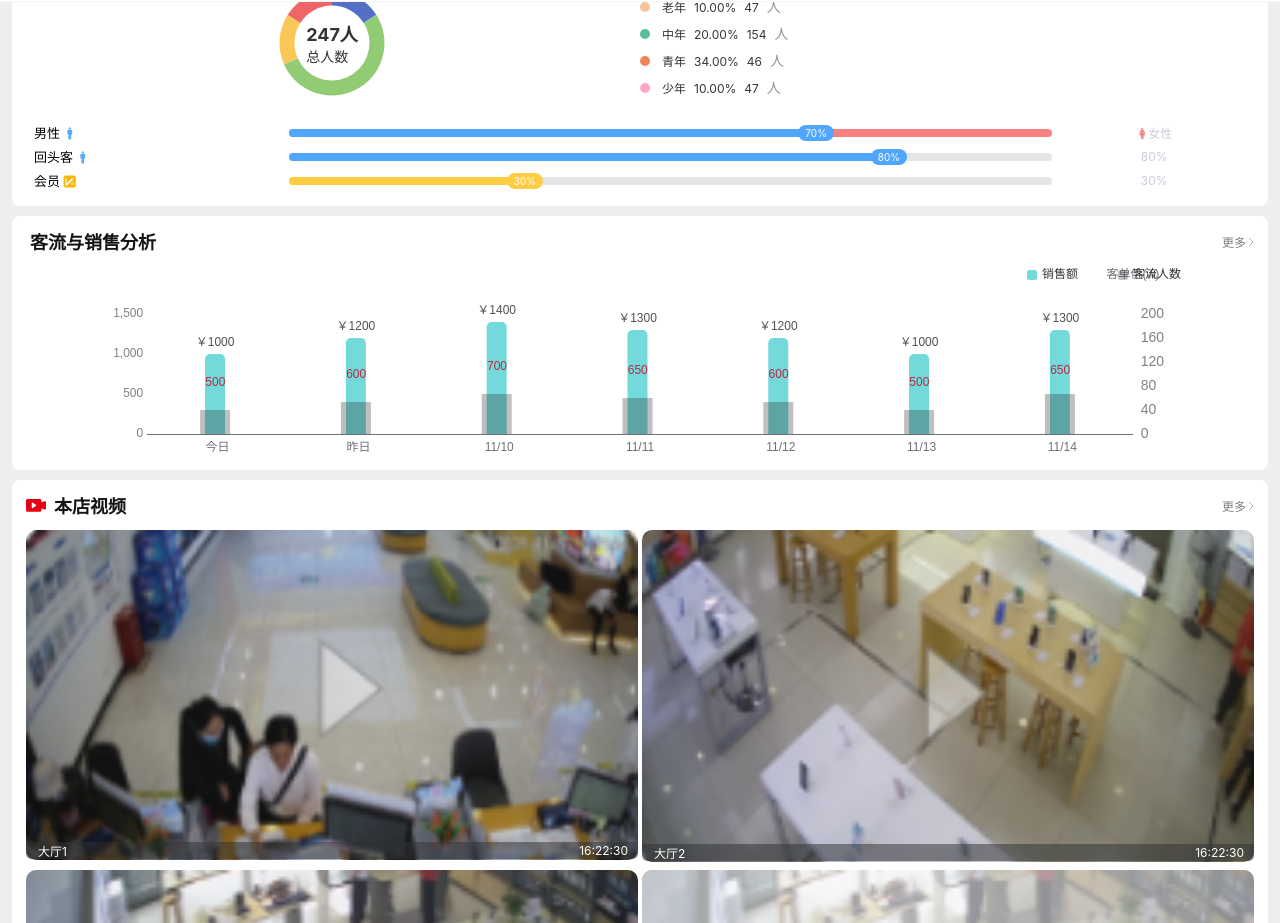
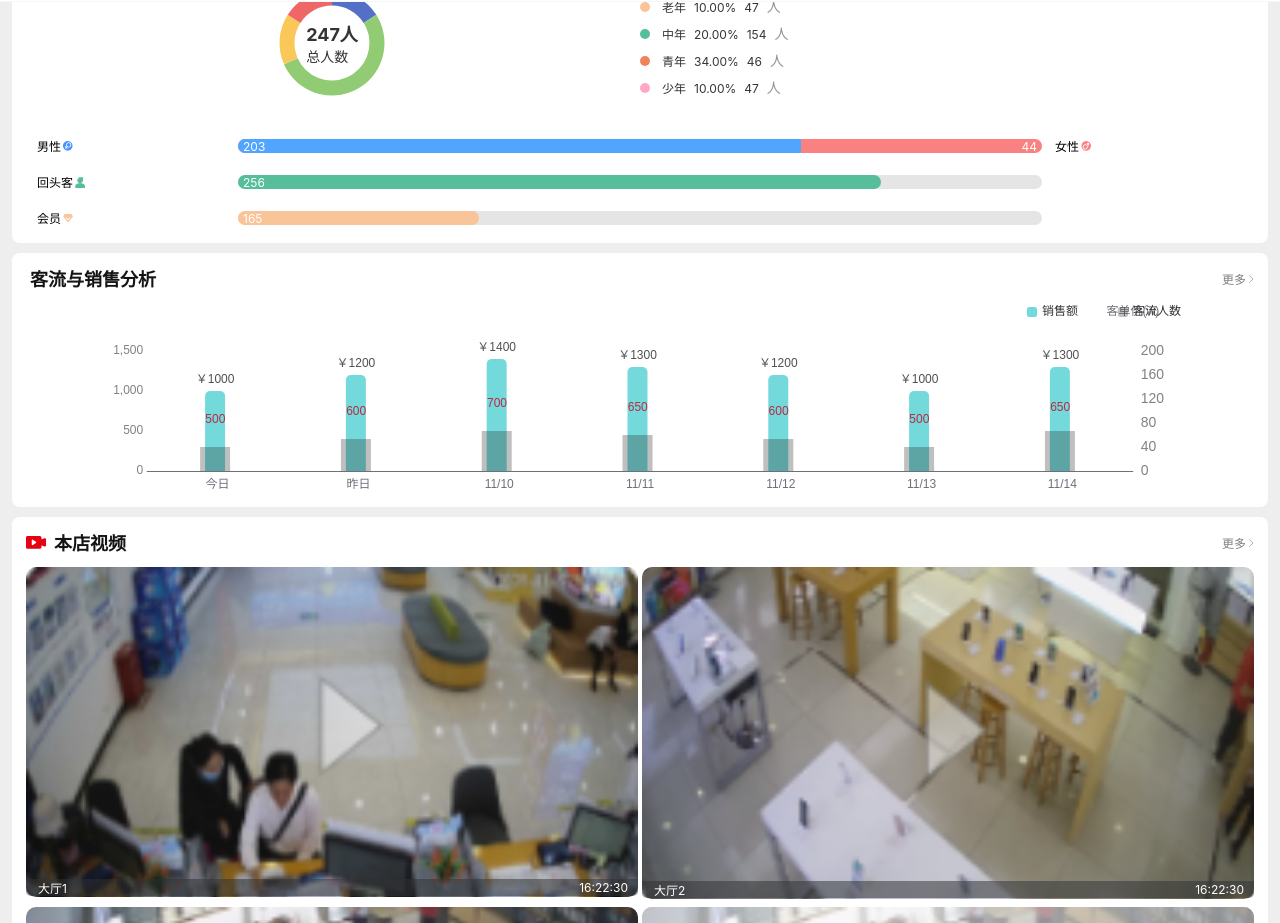
Before and after one commit to hello-stranger-git/huawei-vant, a Vue app: page /#/home in a window 1280 px wide. Shown: the part 798-1721 px from the top of the page. Built offline with nearby package versions, Linux system fonts and the light colour scheme.

Commit message:
首页客户特征progress样式修改完成

```diff
--- a/src/components/progressItem.vue
+++ b/src/components/progressItem.vue
@@ -1,26 +1,29 @@
 <template>
   <div class="progressItem">
     <van-row class="FeaturesProgress">
-      <van-col :span="5" class="leftTitle">
-        {{ leftTitle }}
-        <i
-          :class="['iconfont', leftIcon]"
-          :style="{ color: leftIconColor }"
-        ></i>
+      <!-- 左侧类容 -->
+      <van-col :span="4" class="leftTitle">
+        <span>{{ leftTitle }}</span>
+        <img :src="leftIcon" />
       </van-col>
-      <van-col :span="15">
+      <!-- 中间内容 -->
+      <van-col :span="16" class="strip">
         <van-progress
           :color="progressColor"
           :track-color="trackColor"
-          :stroke-width="8"
+          :stroke-width="14"
           :percentage="percentage"
+          :show-pivot="false"
+          :class="sex == '' ? '' : 'notBorderRadius'"
         ></van-progress>
+        <span class="leftNumber">{{ leftNumber }}</span>
+        <span class="rightNumber">{{ rightNumber }}</span>
       </van-col>
+      <!-- 右侧内容 -->
       <van-col :span="4" class="percent">
-        <span v-if="!sex"> {{ percentage }}% </span>
-        <div v-else class="rightSex">
-          <i class="iconfont iconnvren"></i>
-          <span>女性</span>
+        <div v-if="leftIcon">
+          <span>{{ rightTitle }}</span>
+          <img :src="rightIcon" />
         </div>
       </van-col>
     </van-row>
@@ -35,13 +38,28 @@ export default {
       type: String,
       default: ''
     },
-    // 左边图标颜色
-    leftIconColor: {
+    // 左边人数
+    leftNumber: {
       type: String,
-      default: '#50A6FF'
+      default: ''
     },
     // 左边标题后面的Icon
     leftIcon: {
+      type: String,
+      default: ''
+    },
+    // 右边标题
+    rightTitle: {
+      type: String,
+      default: ''
+    },
+    // 左边人数
+    rightNumber: {
+      type: String,
+      default: ''
+    },
+    // 右边标题后面的Icon
+    rightIcon: {
       type: String,
       default: ''
     },
@@ -71,31 +89,49 @@ export default {
 
 <style lang="less" scoped>
 .progressItem {
-  .iconfont {
-    font-size: 12px;
+  // 右侧样式
+  .percent {
+    // color: #cbcbd7;
+    padding-left: 13px;
+    // text-align: center;
   }
+  // 左侧样式
+  .leftTitle,
   .percent {
     font-size: 12px;
-    color: #cbcbd7;
-    text-align: center;
-    .rightSex {
-      i {
-        color: #f98181;
-      }
+    img {
+      margin-left: 1px;
+      vertical-align: middle;
+    }
+    span {
+      vertical-align: middle;
     }
   }
-  .leftTitle {
-    font-size: 13px;
-  }
   .FeaturesProgress {
-    // margin: 5px 0;
-    margin-bottom: 15px;
-    padding-left: 10px;
     display: flex;
     align-items: center;
   }
-  .FeaturesProgress:last-child {
-    margin-bottom: 0;
+  // 修改默认圆角
+  .van-progress {
+    border-radius: 10px;
+  }
+  /deep/.notBorderRadius .van-progress__portion {
+    border-radius: 10pt 0pt 0pt 10pt;
+  }
+  .strip {
+    position: relative;
+    font-size: 12px;
+    color: #fff;
+    .leftNumber {
+      position: absolute;
+      top: 0;
+      left: 5px;
+    }
+    .rightNumber {
+      position: absolute;
+      top: 0;
+      right: 5px;
+    }
   }
 }
 </style>
--- a/src/views/home/index.vue
+++ b/src/views/home/index.vue
@@ -84,11 +84,14 @@
               <ProgressItem
                 :leftTitle="pro.leftTitle"
                 :leftIcon="pro.leftIcon"
+                :leftNumber="pro.leftNumber"
+                :rightTitle="pro.rightTitle"
+                :rightIcon="pro.rightIcon"
+                :rightNumber="pro.rightNumber"
                 :percentage="pro.percentage"
                 :progressColor="pro.progressColor"
                 :trackColor="pro.trackColor"
                 :sex="pro.sex"
-                :leftIconColor="pro.leftIconColor"
               ></ProgressItem>
             </div>
           </template>
@@ -232,22 +235,28 @@ export default {
           progressDate: [
             {
               leftTitle: '男性',
-              leftIcon: 'iconnanren',
+              leftNumber: '203',
+              leftIcon: require('@/assets/icon/manIcon.png'),
+              rightTitle: '女性',
+              rightNumber: '44',
+              rightIcon: require('@/assets/icon/womanIcon.png'),
               percentage: 70,
               trackColor: '#F98181',
               sex: 'woman'
             },
             {
               leftTitle: '回头客',
-              leftIcon: 'iconnanren',
-              percentage: 80
+              leftNumber: '256',
+              leftIcon: require('@/assets/icon/keHu.png'),
+              percentage: 80,
+              progressColor: '#56BE9B'
             },
             {
               leftTitle: '会员',
-              leftIcon: 'iconcanpinhuihuiyuanv6',
+              leftNumber: '165',
+              leftIcon: require('@/assets/icon/huiYuan.png'),
               percentage: 30,
-              progressColor: '#FFCD41',
-              leftIconColor: '#F7B500'
+              progressColor: '#F8C498'
             }
           ]
         },
@@ -442,7 +451,7 @@ export default {
     }
   }
   .progress {
-    margin-top: 5px;
+    margin: 19px 13px 0;
   }
   .video {
     margin-top: 10px;
```
Also changed, not shown: src/assets/icon/huiYuan.png (renamed from src/assets/icon/组 279.png), src/assets/icon/keHu.png (renamed from src/assets/icon/组 278.png).
